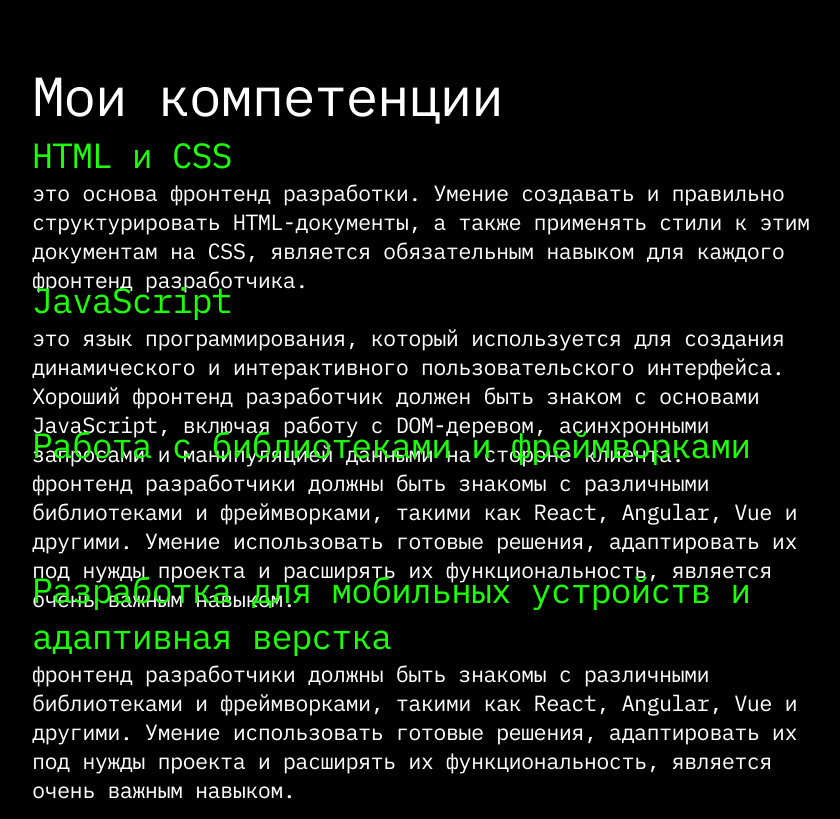
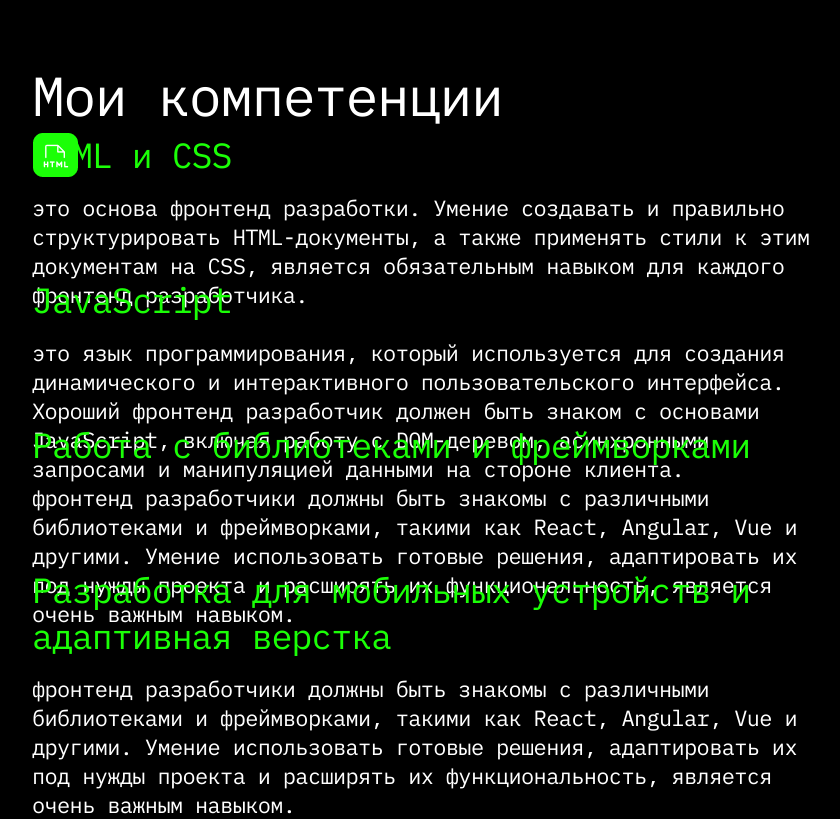
Before and after one commit to guridovme/portfolio, a plain HTML site: page index.html in a window 1280 px wide. Shown: the part 2920-3739 px from the top of the page, without its empty margins (93-933 px from the left). Drawn offline with Linux system fonts and the light colour scheme.

Commit message:
competencies

```diff
--- a/index.html
+++ b/index.html
@@ -38,6 +38,7 @@
 <section class="competencies">
     <h2>Мои компетенции</h2>
     <div class="competence_item">
+        <img src="images/html_icon.png">
         <h3>HTML и CSS</h3>
         <p>это основа фронтенд разработки. Умение создавать и правильно структурировать HTML-документы, а также применять стили к этим документам на CSS, является обязательным навыком для каждого фронтенд разработчика.</p>
     </div>
--- a/styles/style.css
+++ b/styles/style.css
@@ -120,12 +120,19 @@ h3 {
 .competence_item {
     height: 145px;
     width: 778px;
+    position: relative;
+}
+.competence_item img{
+    position: absolute;
+    left: 1px;
+    top: 1px;
 }
 .competence_item h3 {
     font-size: 35px;
     line-height: 46px;
     letter-spacing: -0.03em;
     color: #1BFF07;
+    margin-bottom: 15px;
 }
 .competence_item p {
     font-size: 22px;
```
Also changed, not shown: images/html_icon.png (added).
